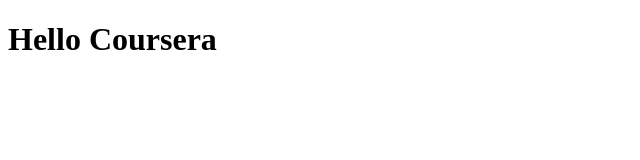
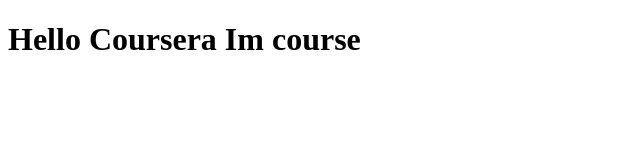
Before and after one commit to damickp/coursera-test, a plain HTML site: page index.html in a window 1280 px wide. Shown: the whole page, without its empty margins (0-640 px from the left). Drawn offline with Linux system fonts and the light colour scheme.

Commit message:
Next version web file

```diff
--- a/index.html
+++ b/index.html
@@ -5,6 +5,6 @@
     <title>Coursera project</title>
   </head>
   <body>
-    <h1>Hello Coursera</h1>
+    <h1>Hello Coursera Im course</h1>
   </body>
 </html>
```
